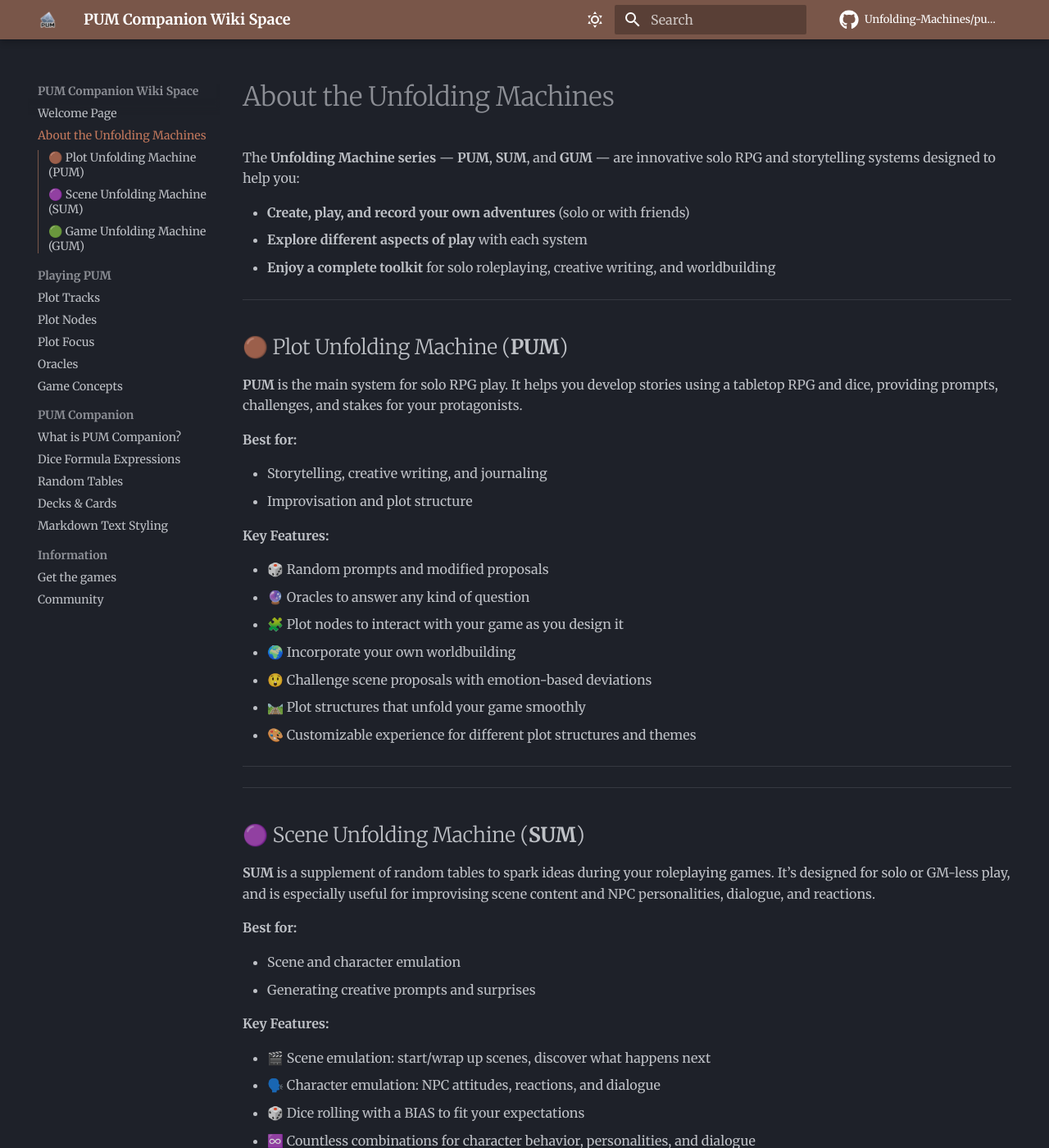
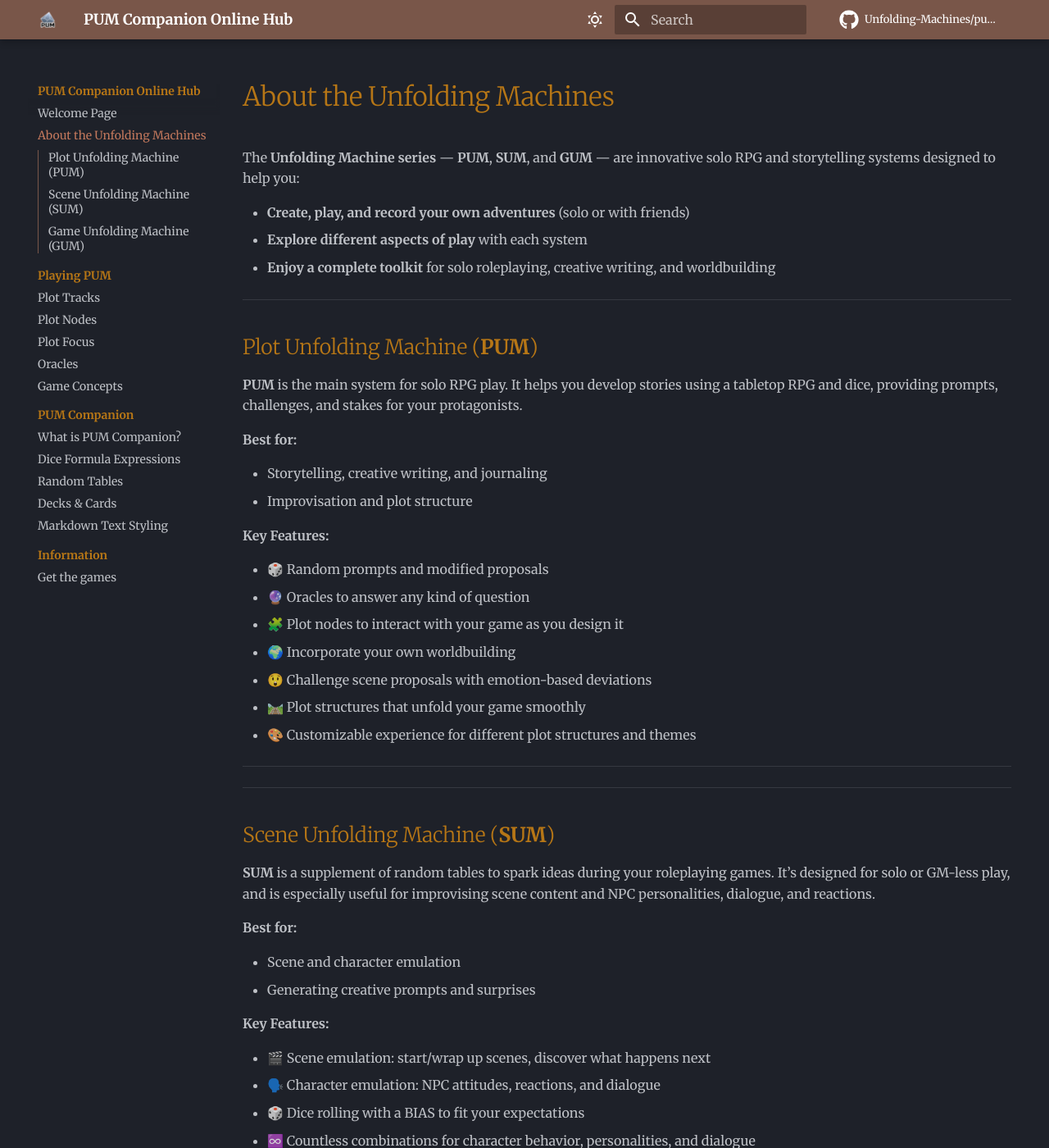
Before and after one commit to Unfolding-Machines/pumc-info-hub, an MkDocs documentation site: the page built from docs/about-pum.md, in a window 1280 px wide and 1400 px high. Shown: the whole window at 82% size. Built offline with MkDocs 1.6.1 and Material for MkDocs 9.7.7, drawn with Linux system fonts in a browser that asks for light colours; comment, search, counter and statistics services are not loaded; some of the changed text lies outside the part shown.

Commit message:
Correct stylesheets and formatting

```diff
--- a/docs/about-pum.md
+++ b/docs/about-pum.md
@@ -11,7 +11,7 @@ The **Unfolding Machine series** — **PUM**, **SUM**, and **GUM** — are innov
 ---
 
 
-## 🟤 Plot Unfolding Machine (**PUM**)
+## Plot Unfolding Machine (**PUM**)
 
 **PUM** is the main system for solo RPG play. It helps you develop stories using a tabletop RPG and dice, providing prompts, challenges, and stakes for your protagonists.
 
@@ -37,7 +37,7 @@ The **Unfolding Machine series** — **PUM**, **SUM**, and **GUM** — are innov
 ---
 
 
-## 🟣 Scene Unfolding Machine (**SUM**)
+## Scene Unfolding Machine (**SUM**)
 
 **SUM** is a supplement of random tables to spark ideas during your roleplaying games. It’s designed for solo or GM-less play, and is especially useful for improvising scene content and NPC personalities, dialogue, and reactions.
 
@@ -61,7 +61,7 @@ The **Unfolding Machine series** — **PUM**, **SUM**, and **GUM** — are innov
 ---
 
 
-## 🟢 Game Unfolding Machine (**GUM**)
+## Game Unfolding Machine (**GUM**)
 
 **GUM** is a modular Game Master’s assistant for worldbuilding and game prep. It provides ideas for creating and playing your game, with a game creation guide and a set of inspiring random tables for items, enemies, creatures, factions, and more.
 
--- /dev/null
+++ b/docs/stylesheets/custom.css
@@ -0,0 +1,15 @@
+/* Sidebar separator titles */
+.md-nav__title {
+  color: #b67616 !important;
+}
+
+/* Sidebar section links (group labels) */
+.md-nav__item--section > .md-nav__link {
+  color: #b67616 !important;
+}
+
+/* First-level and second-level headers */
+.md-typeset h1,
+.md-typeset h2 {
+  color: #b67616;
+}
--- a/mkdocs.yml
+++ b/mkdocs.yml
@@ -1,11 +1,11 @@
 theme:
 
-site_name: PUM Companion Wiki Space
+site_name: PUM Companion Online Hub
 site_description: >-
-  A cozy, professional, and inspiring community wiki for PUM Companion: the app for solo RPG, storytelling, and journaling. Discover, create, and share your stories.
-site_url: https://Unfolding-Machines.github.io/pumc-wiki-space/
-repo_url: https://github.com/Unfolding-Machines/pumc-wiki-space/
-repo_name: Unfolding-Machines/pumc-wiki-space
+  Online Hub for PUM Companion: the app for solo RPG, storytelling, and journaling. Discover, create, and share your stories.
+site_url: https://Unfolding-Machines.github.io/pumc-online-hub/
+repo_url: https://github.com/Unfolding-Machines/pumc-online-hub/
+repo_name: Unfolding-Machines/pumc-online-hub
 edit_uri: edit/main/docs/
 
 theme:
@@ -16,7 +16,7 @@ theme:
     text: 'Merriweather'
     code: 'Fira Mono'
   palette:
-    - scheme: slate  # Default to dark theme
+    - scheme: slate
       primary: brown
       accent: amber
       toggle:
@@ -38,14 +38,13 @@ theme:
   language: en
   static_templates:
     - 404.html
-  extra_css:
-    - assets/custom.css
   icon:
     repo: fontawesome/brands/github
 
+extra_css:
+  - stylesheets/custom.css
 nav:
   - Welcome Page: index.md
-  # Information section moved to bottom
   - About the Unfolding Machines: about-pum.md
   - Playing PUM:
       - Plot Tracks: plot-tracks.md
@@ -61,4 +60,3 @@ nav:
       - Markdown Text Styling: markdown-styling.md
   - Information:
       - Get the games: get-the-games.md
-      - Community: community.md
```
Also changed, not shown: README.md (+20 -0 lines), docs/assets/custom.css (deleted, +0 -118 lines), docs/game-concepts.md (+2 -2 lines), docs/index.md (+1 -1 lines), docs/pum-companion.md (+1 -1 lines).
